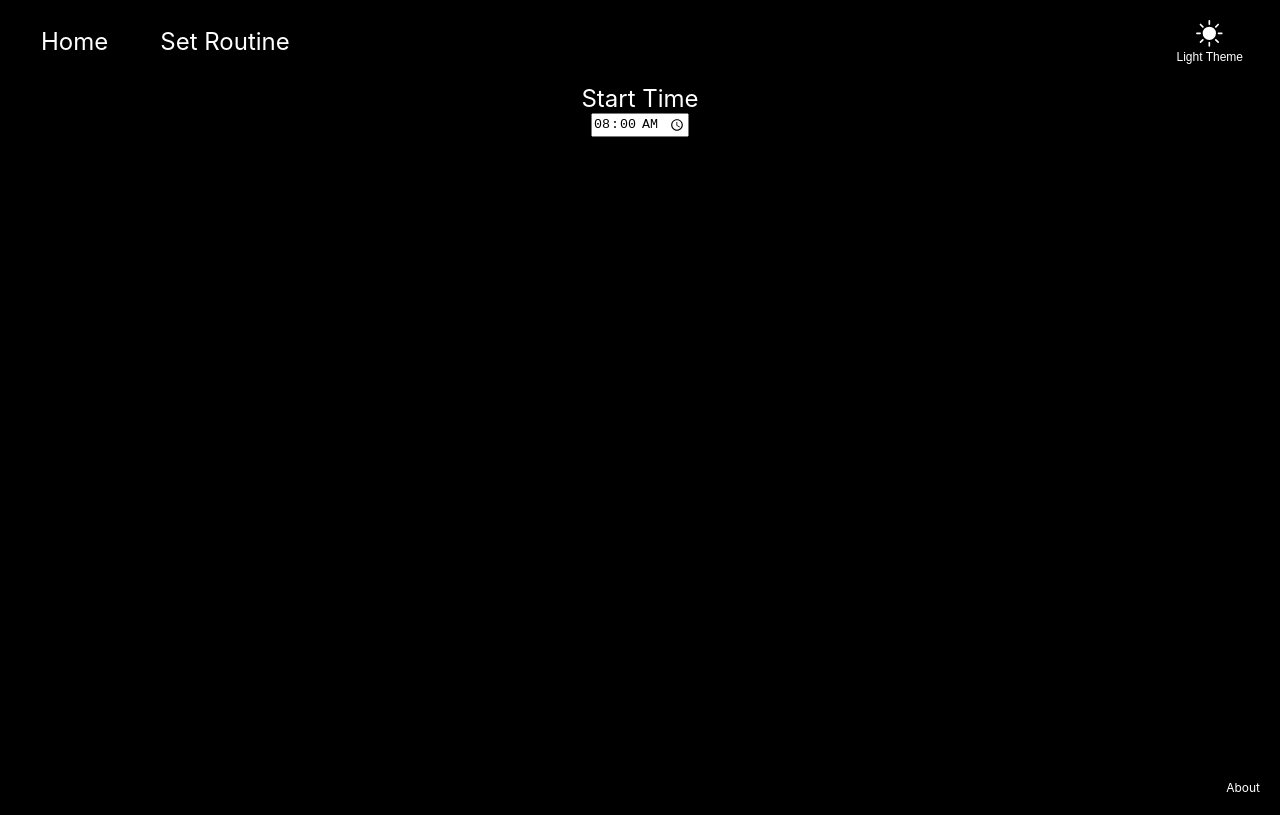
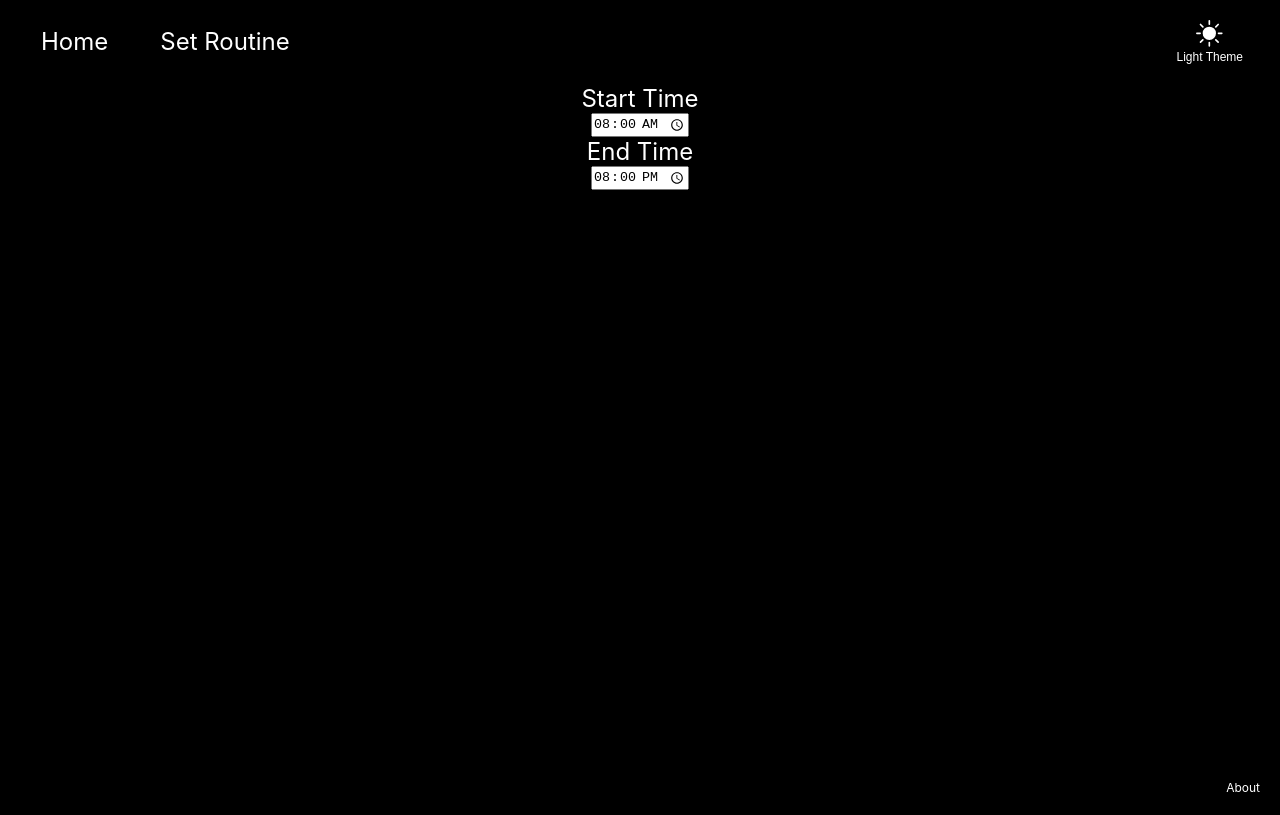
Before and after one commit to GPSPic/RandomBellWeb, a React (Create React App) app: page /setRoutine in a window 1280 px wide. Built offline with nearby package versions, Linux system fonts and the light colour scheme.

Commit message:
end time completed

```diff
--- a/src/components/SetRoutine/EndTime.js
+++ b/src/components/SetRoutine/EndTime.js
@@ -1,8 +1,18 @@
-const EndTime = () => {
+import { useState } from "react"
+import RegularText from "../texts/RegularText"
+
+const EndTime = ({ endTime, handleEndTimeChange }) => {
+    const [newEndTime, setNewEndTime] = useState(endTime)
+    const handleChange = (e) => {
+        setNewEndTime(e.target.value)
+        handleEndTimeChange(e.target.value)
+
+    }
     return (
-        <>
-
-        </>
+        <div className='end-time'>
+            <RegularText text="End Time" />
+            <input type ='time' value={newEndTime} onChange={handleChange}/>
+        </div>
      );
 }
 
--- a/src/components/SetRoutine/SetRoutine.css
+++ b/src/components/SetRoutine/SetRoutine.css
@@ -1,5 +1,6 @@
 .set-routine {
     display: flex;
+    flex-direction: column;
 }
 
 .start-time {
@@ -9,3 +10,11 @@
     justify-content: center;
     align-items: center;
 }
+
+.end-time {
+    display: inline-flex;
+    flex-direction: column;
+    flex:auto;
+    justify-content: center;
+    align-items: center;
+}
--- a/src/components/SetRoutine/SetRoutine.js
+++ b/src/components/SetRoutine/SetRoutine.js
@@ -10,15 +10,19 @@ import "./SetRoutine.css"
 
 const SetRoutine = () => {
     const [startTime, setStartTime] = useState("08:00")
+    const [endTime, setEndTime] = useState("20:00")
 
     const handleStartTimeChange = (timeValue) => {
         setStartTime(timeValue)
+    }
+    const handleEndTimeChange = (timeValue) => {
+        setEndTime(timeValue)
     }
 
     return (
         <div className="set-routine">
             <StartTime startTime={startTime} handleStartTimeChange={handleStartTimeChange}/>
-
+            <EndTime endTime={endTime} handleEndTimeChange={handleEndTimeChange}/>
         </div>
      );
 }
```
